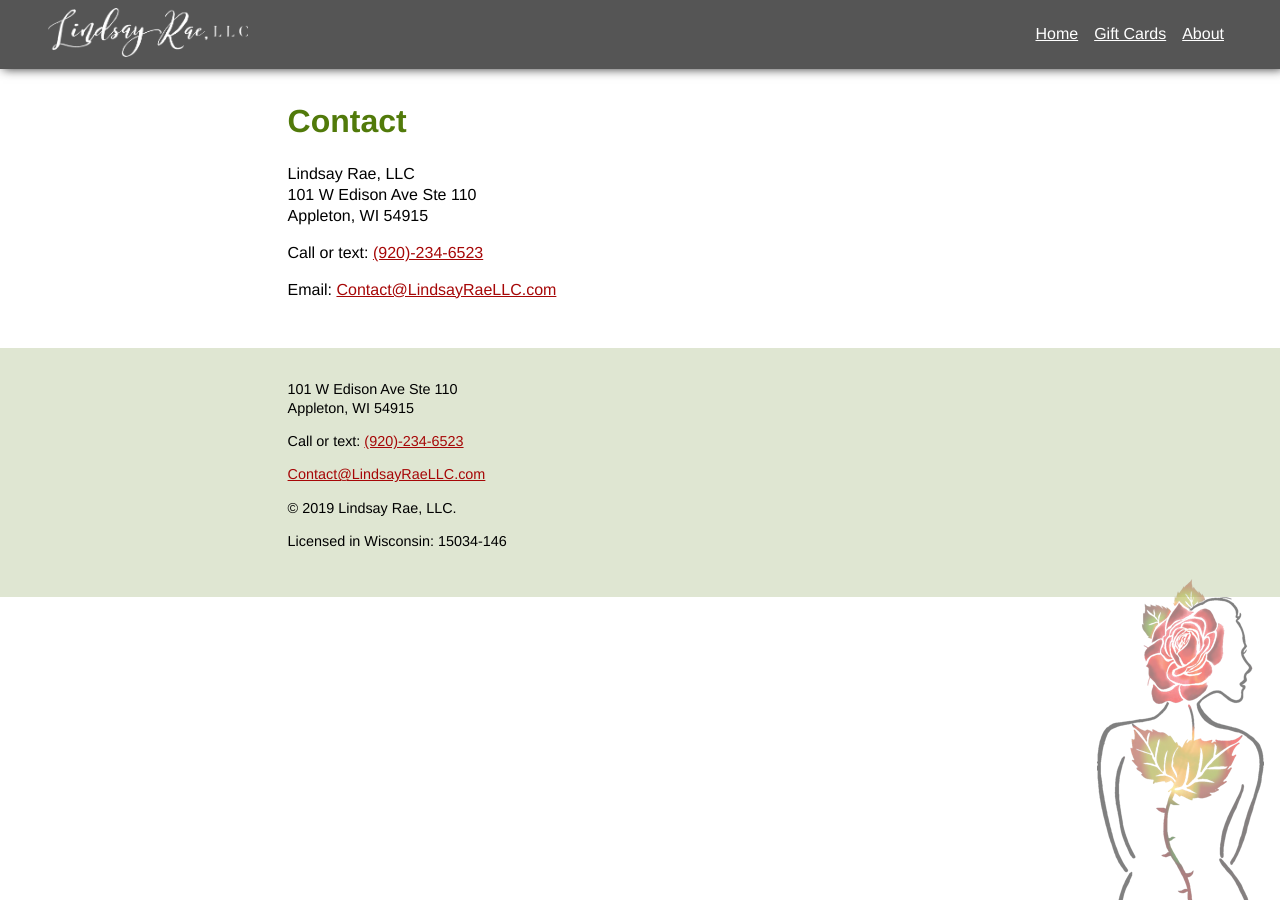
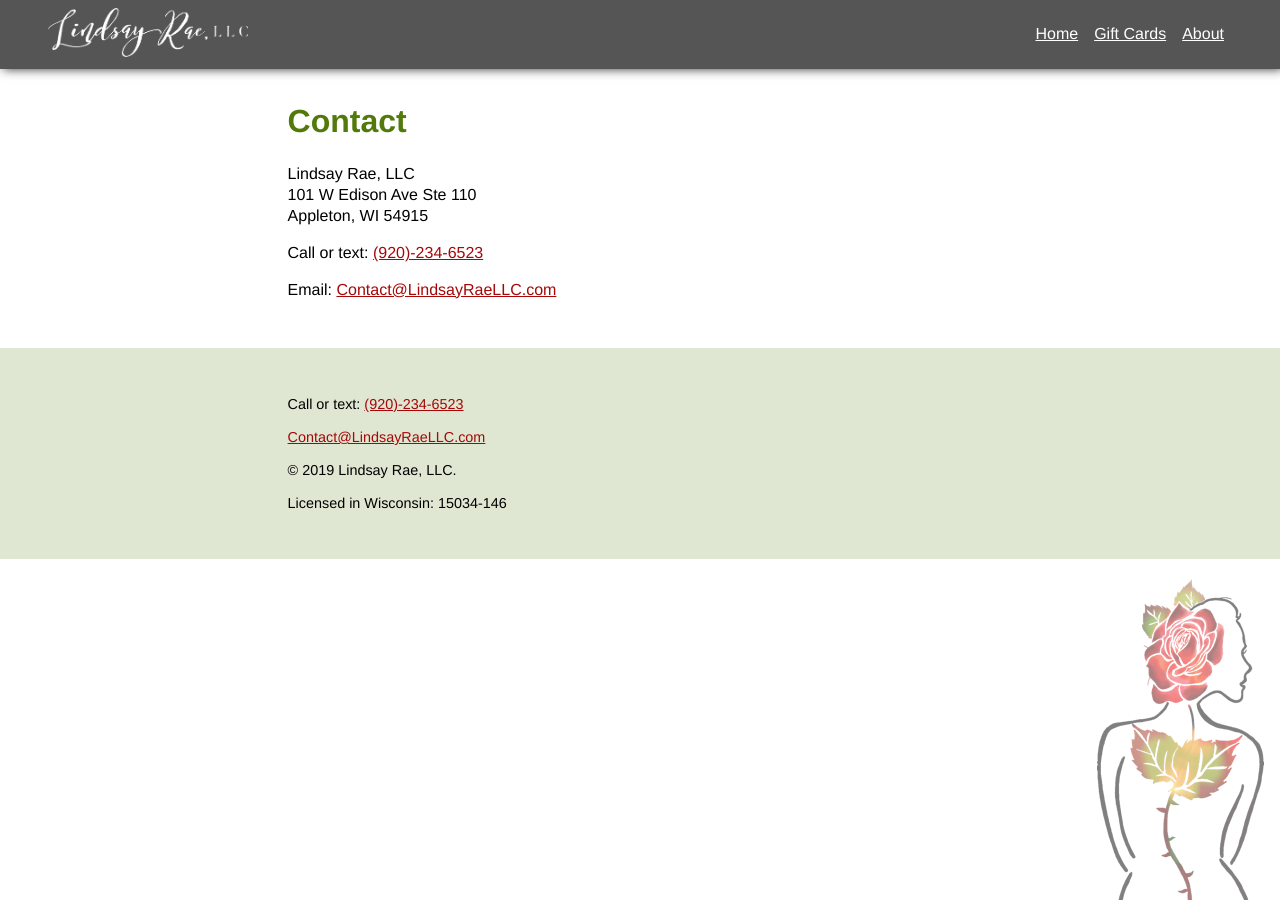
Before and after one commit to keithwyland/lindsayraellc.com, a Jekyll site: the page built from contact.html, in a window 1280 px wide. Built offline with Jekyll 4.4.1, drawn with Linux system fonts in a browser that asks for light colours.

Commit message:
Content updates

```diff
--- a/_includes/footer.html
+++ b/_includes/footer.html
@@ -1,7 +1,6 @@
 <img class="footer-logo" src="/assets/images/logo-image-color-transp.png" alt="Illustration of an outline of a body with the stem of an illustrated rose representing the spine.">
 <footer class="footer">
     <div class="footer-inner">
-        <address>101 W Edison Ave Ste 110<br>Appleton, WI 54915</address>
         <p>Call or text: <a href="tel:+1-920-234-6523">(920)-234-6523</a></p>
         <p><a href="mailto:contact@lindsayraellc.com">Contact@LindsayRaeLLC.com</a></p>
         <p>&copy; 2019 Lindsay Rae, LLC.</p>
```
